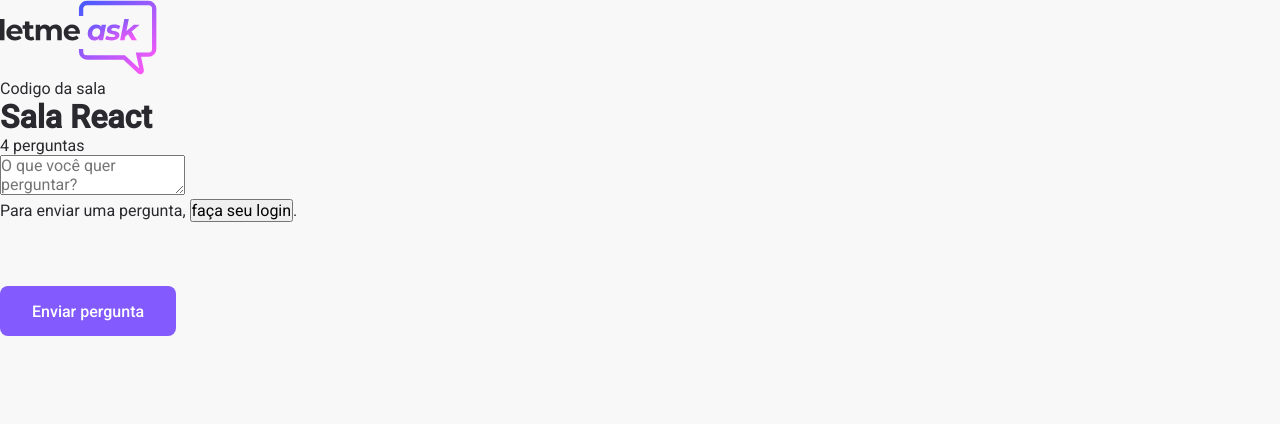
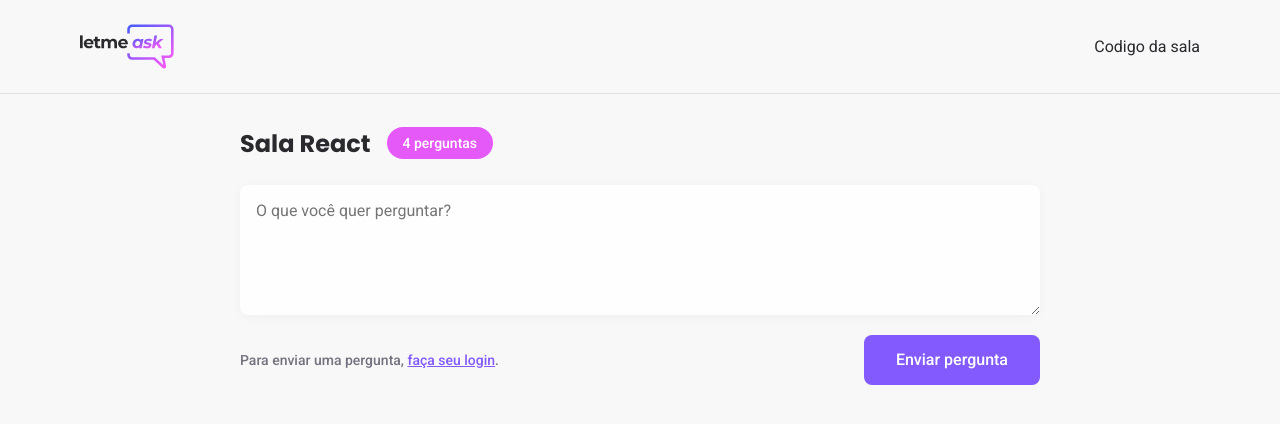
Before and after one commit to anaventura1811/letmeask-app, a React (Create React App) app: page /rooms/1 in a window 1280 px wide. Shown: the top 424 px of the page. Built offline with nearby package versions, Linux system fonts and the light colour scheme; no server answers.

Commit message:
feat: room page basic styling

```diff
--- a/src/pages/Room.tsx
+++ b/src/pages/Room.tsx
@@ -1,6 +1,7 @@
 import React from 'react';
 import logoImg from '../assets/images/logo.svg';
 import Button from '../components/Button';
+import '../styles/room.scss';
 
 function Room() {
   return (
@@ -12,7 +13,7 @@ function Room() {
         </div>
       </header>
 
-      <main className="content">
+      <main>
         <div className="room-title">
           <h1>Sala React</h1>
           <span>4 perguntas</span>
--- a/src/styles/button.scss
+++ b/src/styles/button.scss
@@ -9,7 +9,6 @@
   font-weight: 500;
   height: 50px;
   justify-content: center;
-  margin-top: 64px;
   padding: 0 32px;
 
   transition: filter 0.2s;
--- /dev/null
+++ b/src/styles/room.scss
@@ -0,0 +1,81 @@
+#page-room {
+  header {
+    padding: 24px;
+    border-bottom: 1px solid #e2e2e2;
+
+    .content {
+      max-width: 1120px;
+      margin: 0 auto;
+      display: flex;
+      justify-content: space-between;
+      align-items: center;
+
+      > img {
+        max-height: 45px;
+      }
+    }
+  }
+
+  main {
+    max-width: 800px;
+    margin: 0 auto;
+
+    .room-title {
+      margin: 32px 0 24px;
+      display: flex;
+      align-items: center;
+
+      h1 {
+        font-family: Poppins, sans-serif;
+        color: #29292e;
+        font-size: 24px;
+      }
+
+      span {
+        margin-left: 16px;
+        background: #e559f9;
+        border-radius: 9999px;
+        padding: 8px 16px;
+        color: #fff;
+        font-weight: 500;
+        font-size: 14px;
+      }
+    }
+
+    form {
+      textarea {
+        width: 100%;
+        border: 0;
+        padding: 16px;
+        border-radius: 8px;
+        background: #fefefe;
+        box-shadow: 0 2px 12px rgba(0, 0, 0, 0.04);
+        resize: vertical;
+        min-height: 130px;
+      }
+
+      .form-footer {
+        display: flex;
+        justify-content: space-between;
+        align-items: center;
+        margin-top: 16px;
+
+        span {
+          font-size: 14px;
+          color: #737380;
+          font-weight: 500;
+
+          button {
+            background: transparent;
+            border: 0;
+            color: #835afd;
+            text-decoration: underline;
+            font-size: 14px;
+            font-weight: 500;
+            cursor: pointer;
+          }
+        }
+      }
+    }
+  }
+}
```
